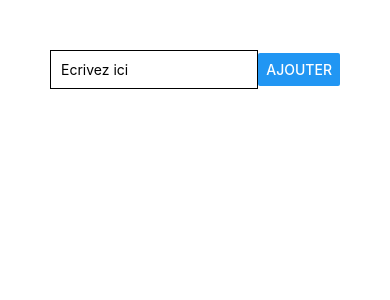
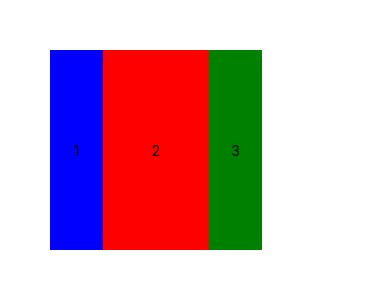
Before and after one commit to rodolphe37/react-native-crash-courses, a React Native app: screen / in a window 390 px wide. Shown: the top 300 px of the page. Built offline with nearby package versions, Linux system fonts and the light colour scheme.

Commit message:
exercice2 flexbox

```diff
--- a/App.js
+++ b/App.js
@@ -1,15 +1,49 @@
 import React, { useState } from 'react';
-import { StyleSheet, TextInput, View, Button } from 'react-native';
+import { StyleSheet, TextInput, Text, View, Button } from 'react-native';
 
 export default function App() {
 
   return (
-    <View style={{ padding: 50 }}>
-      <View style={{ flexDirection: 'row', justifyContent: 'space-between', alignItems: 'center' }}>
-        <TextInput placeholder="Ecrivez ici"
-        style={{ width: '80%', borderColor: 'black', borderWidth: 1, padding: 10 }}/>
-        <Button title="Ajouter"/>
-      </View>
+    <View
+      style={{
+        padding: 50,
+        flexDirection: 'row',
+        width: '80%',
+        height: 300,
+        justifyContent: 'space-around',
+        alignItems: 'stretch'
+      }}
+    >
+    <View
+      style={{
+        backgroundColor: 'blue',
+        flex: 1,
+        justifyContent: 'center',
+        alignItems: 'center',
+      }}
+    >
+      <Text>1</Text>
     </View>
+    <View
+      style={{
+        backgroundColor: 'red',
+        flex: 2,
+        justifyContent: 'center',
+        alignItems: 'center',
+      }}
+    >
+      <Text>2</Text>
+    </View>
+    <View
+      style={{
+        backgroundColor: 'green',
+        flex: 1,
+        justifyContent: 'center',
+        alignItems: 'center',
+      }}
+    >
+      <Text>3</Text>
+    </View>
+  </View>
   );
 }
```
